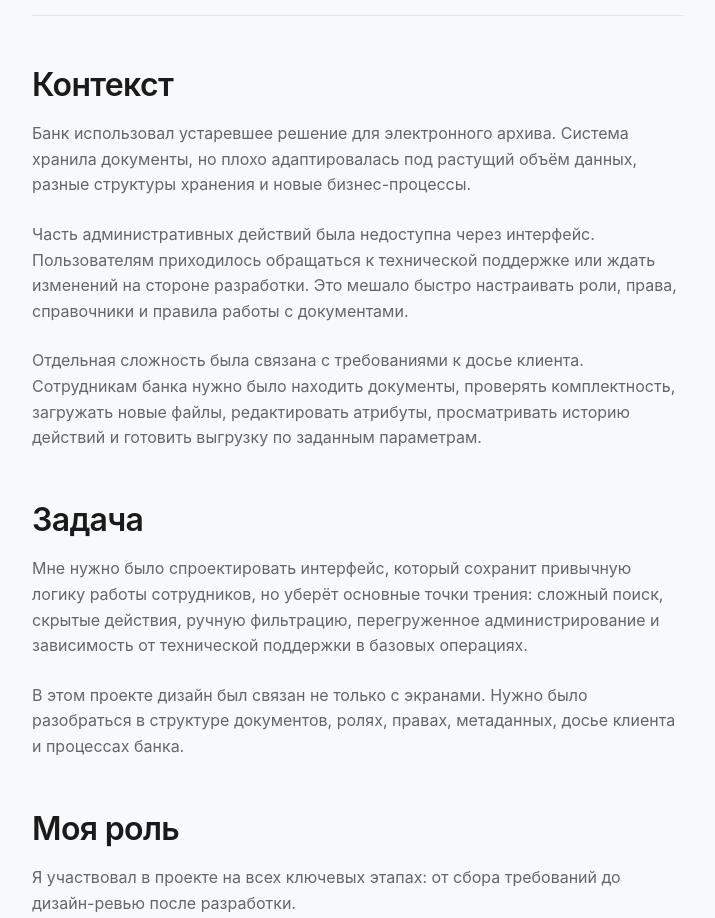
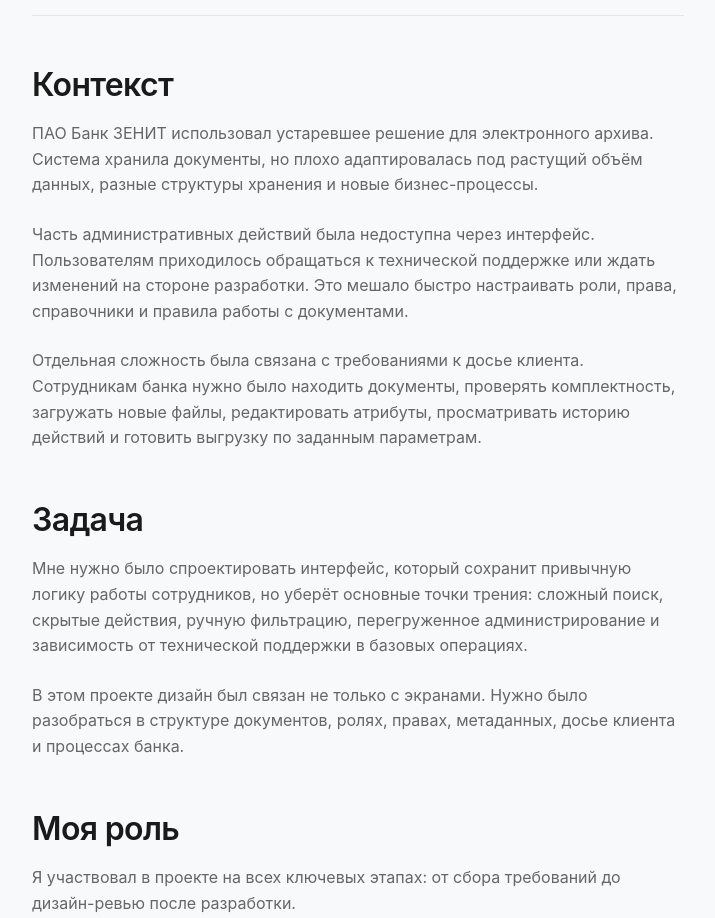
Before and after one commit to avanesov89/portfolio, a Next.js app: page /portfolio/ead in a window 1280 px wide. Shown: the part 860-1778 px from the top of the page, without its empty margins (282-997 px from the left). Built offline with nearby package versions, Linux system fonts and the light colour scheme.

Commit message:
Update EAD bank context

```diff
--- a/src/data/profile.ts
+++ b/src/data/profile.ts
@@ -217,7 +217,7 @@ export const profileData: ProfileData = {
       ],
       image: '/images/ead/ead_title.jpg',
       taskTitle: 'Контекст',
-      task: 'Банк использовал устаревшее решение для электронного архива. Система хранила документы, но плохо адаптировалась под растущий объём данных, разные структуры хранения и новые бизнес-процессы.\n\nЧасть административных действий была недоступна через интерфейс. Пользователям приходилось обращаться к технической поддержке или ждать изменений на стороне разработки. Это мешало быстро настраивать роли, права, справочники и правила работы с документами.\n\nОтдельная сложность была связана с требованиями к досье клиента. Сотрудникам банка нужно было находить документы, проверять комплектность, загружать новые файлы, редактировать атрибуты, просматривать историю действий и готовить выгрузку по заданным параметрам.',
+      task: 'ПАО Банк ЗЕНИТ использовал устаревшее решение для электронного архива. Система хранила документы, но плохо адаптировалась под растущий объём данных, разные структуры хранения и новые бизнес-процессы.\n\nЧасть административных действий была недоступна через интерфейс. Пользователям приходилось обращаться к технической поддержке или ждать изменений на стороне разработки. Это мешало быстро настраивать роли, права, справочники и правила работы с документами.\n\nОтдельная сложность была связана с требованиями к досье клиента. Сотрудникам банка нужно было находить документы, проверять комплектность, загружать новые файлы, редактировать атрибуты, просматривать историю действий и готовить выгрузку по заданным параметрам.',
       contentSections: [
         {
           title: 'Задача',
```
